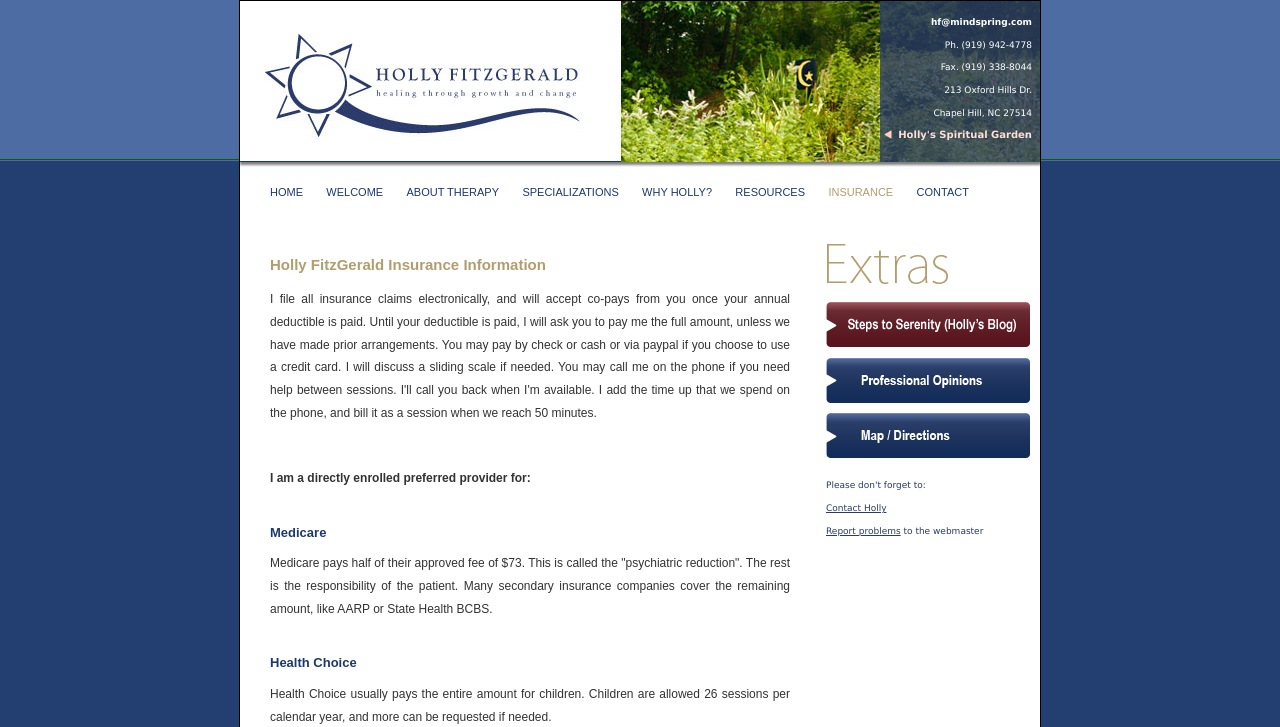
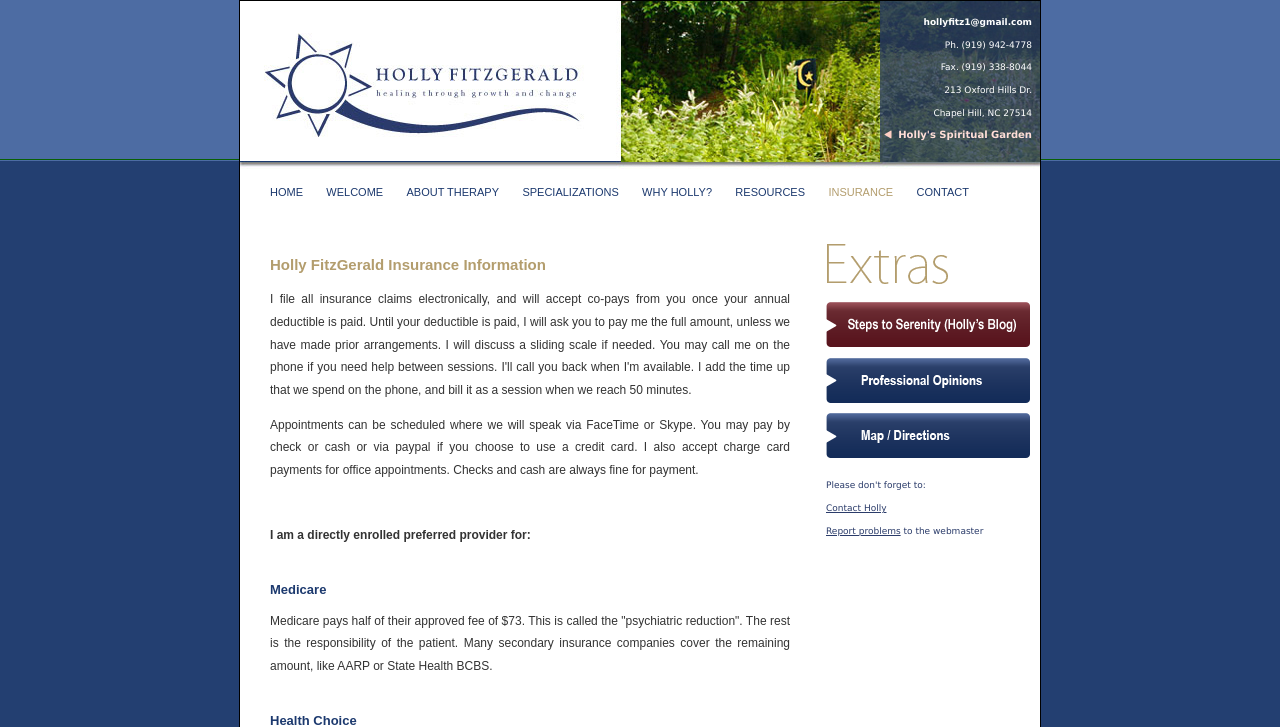
Before and after one commit to agentfitz/hollyfitzgerald.com, a PHP site: page /insurance.php in a window 1280 px wide. Shown: the top 727 px of the page. Run offline with PHP 8.4, Linux system fonts and the light colour scheme.

Commit message:
updates requested by mama fitz take 2

```diff
--- a/contact.php
+++ b/contact.php
@@ -21,7 +21,7 @@
     <li>Chapel Hill, NC 27514-2131 </li>
     <li>Ph.  (919) 942-4778</li>
     <li>Fax. (919) 338-8044
-    <li><a href="mailto:hf@mindspring.com">hf@mindspring.com</a></li>
+    <li><a href="mailto:hollyfitz1@gmail.com">hollyfitz1@gmail.com</a></li>
     <li><a href="index.php">www.hollyfitzgerald.com</a></li>
     </span>
    </ul>
--- a/insurance.php
+++ b/insurance.php
@@ -17,9 +17,16 @@
   <p>
     I file all insurance claims electronically, and will accept co-pays from you once your annual deductible is paid.
     Until your deductible is paid, I will ask you to pay me the full amount, unless we have made prior arrangements.
-    You may pay by check or cash or via paypal if you choose to use a credit card. I will discuss a sliding scale if needed.
+    I will discuss a sliding scale if needed.
     You may call me on the phone if you need help between sessions. I'll call you back when I'm available.
     I add the time up that we spend on the phone, and bill it as a session when we reach 50 minutes.
+  </p>
+
+  <p>
+	Appointments can be scheduled where we will speak via FaceTime or Skype.
+	You may pay by check or cash or via paypal if you choose to use a credit card.
+	I also accept charge card payments for office appointments.
+	Checks and cash are always fine for payment.
   </p>
   <br />
 <p><strong>I am a directly enrolled preferred provider for:</strong></p>
--- a/mainnav.php
+++ b/mainnav.php
@@ -2,7 +2,7 @@
 <div id="container">
  <div id="header<?php echo rand(1, 4) ?>">
    <ul>
-     <li><strong><a href="mailto:hf@mindspring.com">hf@mindspring.com</a></strong></li>
+     <li><strong><a href="mailto:hollyfitz1@gmail.com">hollyfitz1@gmail.com</a></strong></li>
      <li>Ph. (919) 942-4778</li>
      <li>Fax. (919) 338-8044</li>
      <li>213 Oxford Hills Dr.</li>
```
Also changed, not shown: why_holly.php (+9 -6 lines).
